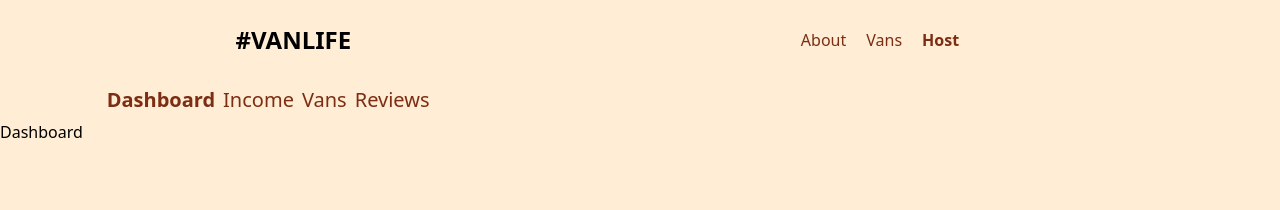
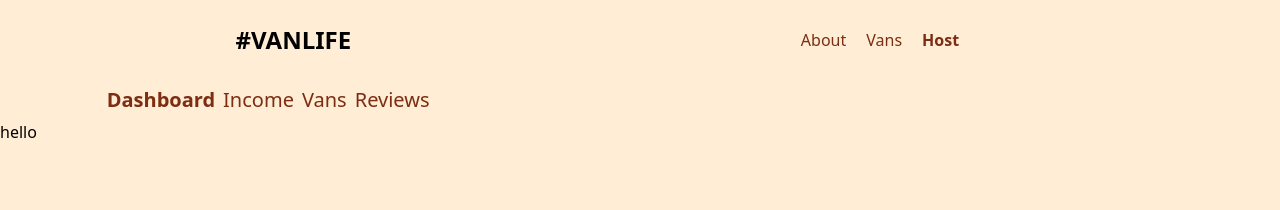
Before and after one commit to eduardneague/VANLIFE, a React (Vite) app: page /host in a window 1280 px wide. Shown: the top 210 px of the page. Built offline with nearby package versions, Linux system fonts and the light colour scheme; no server answers; what miragejs would draw is missing.

Commit message:
fixed tailwind bug

```diff
--- a/pages/Host/Dashboard.tsx
+++ b/pages/Host/Dashboard.tsx
@@ -2,7 +2,7 @@ import React from 'react'
 
 const Dashboard: React.FC = (): JSX.Element => {
   return (
-    <div>Dashboard</div>
+    <div className = "text-black">hello</div>
   )
 }
 
--- a/tailwind.config.cjs
+++ b/tailwind.config.cjs
@@ -4,7 +4,7 @@ module.exports = {
   "./index.html",
   "./src/*.{js,ts,jsx,tsx}",
   "./components/*.{js,ts,jsx,tsx}",
-  "./pages/*.{js,ts,jsx,tsx}"],
+  "./pages/**/*.{js,ts,jsx,tsx}",],
 
   theme: {
     extend: {
```
Also changed, not shown: 1 other file (tests, documents, lock files or other folders).
